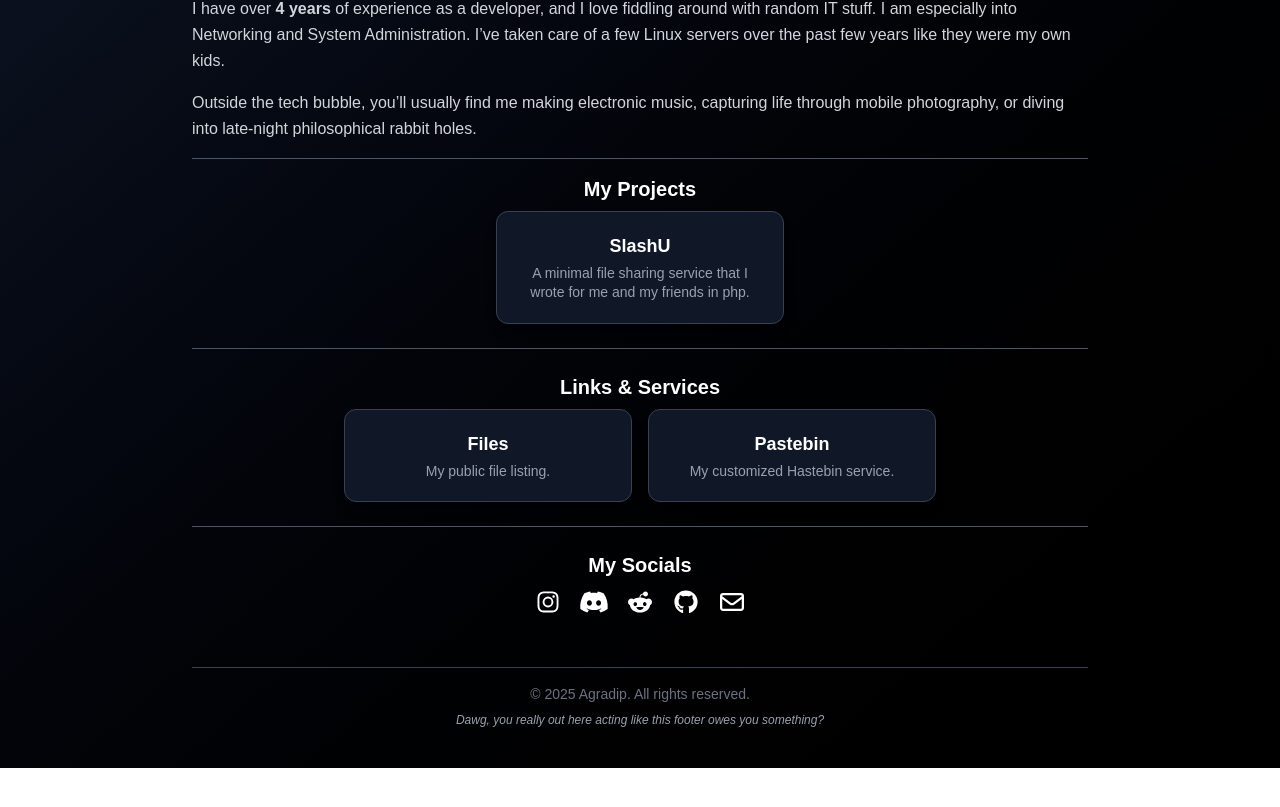
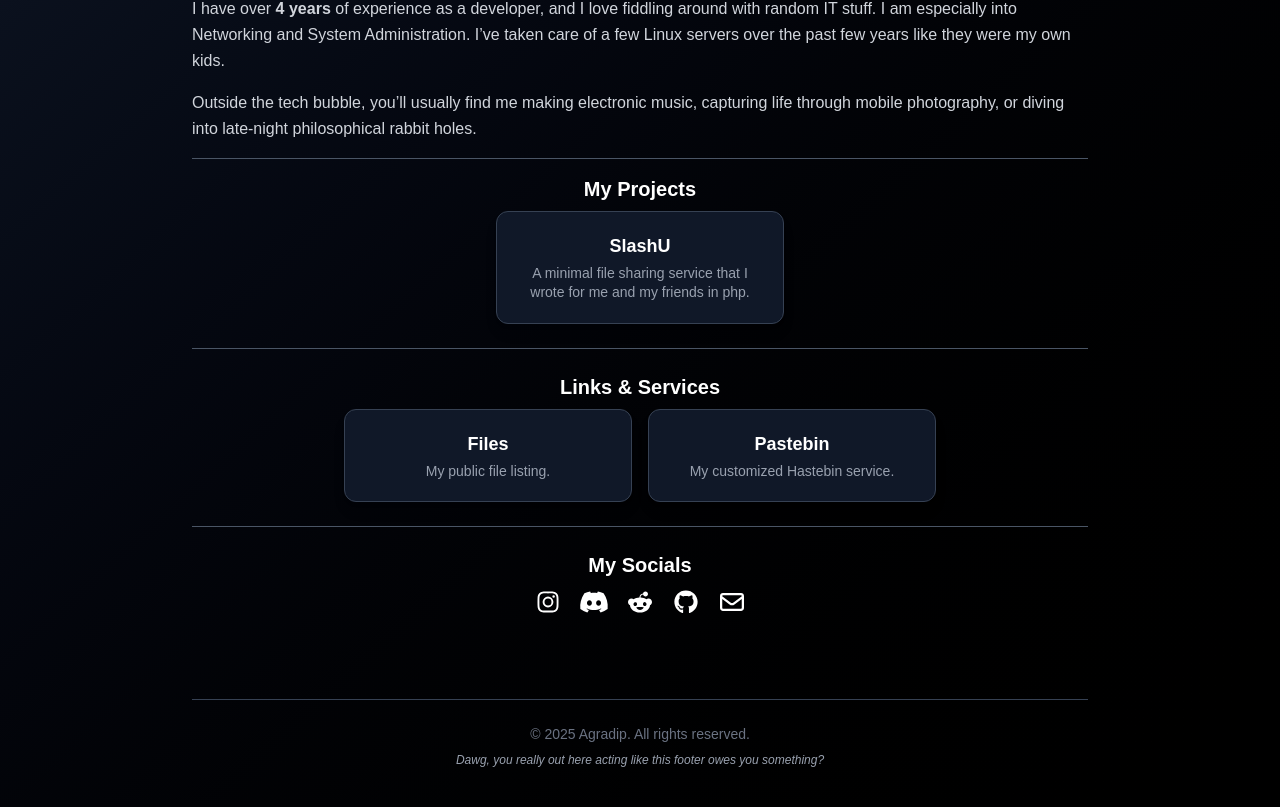
Before and after one commit to gradippp/agradip.fyi, a Next.js app: page / in a window 1280 px wide. Shown: the part 347-1154 px from the top of the page. Before the commit the page ends 1115 px from the top, so only its background shows below. Built offline with nearby package versions, Linux system fonts and the light colour scheme; no server answers.

Commit message:
Some mods

```diff
--- a/src/app/layout.tsx
+++ b/src/app/layout.tsx
@@ -1,6 +1,7 @@
 import type { Metadata } from "next";
 import { Geist, Geist_Mono } from "next/font/google";
 import "./globals.css";
+import Footer from "@/components/Footer";
 
 const geistSans = Geist({
   variable: "--font-geist-sans",
@@ -45,7 +46,13 @@ export default function RootLayout({
       <body
         className={`${geistSans.variable} ${geistMono.variable} antialiased`}
       >
-        {children}
+        <div className="bg-gradient-to-br from-gray-900 to-black">
+          {children}
+
+          <div className="max-w-4xl mx-auto text-center">
+            <Footer />
+          </div>
+        </div>
       </body>
     </html>
   );
--- a/src/app/page.tsx
+++ b/src/app/page.tsx
@@ -28,7 +28,7 @@ export default function Home() {
   };
 
   const handleRedPill = () => {
-    window.open(MISC.RED_PILL_REDIRECT);
+    window.location.href = MISC.RED_PILL_REDIRECT;
     closePillPopup();
   };
 
@@ -38,7 +38,7 @@ export default function Home() {
   };
 
   return (
-    <main className="bg-gradient-to-br from-gray-900 to-black text-white min-h-screen p-4 flex items-center justify-center relative overflow-hidden">
+    <main className="text-white min-h-screen p-4 flex items-center justify-center relative overflow-hidden">
       {showPills && (
         <PillPopup
           onRedPill={handleRedPill}
@@ -123,7 +123,6 @@ export default function Home() {
             ))}
           </div>
         </div>
-        <Footer />
       </div>
     </main>
   );
--- /dev/null
+++ b/src/app/redpilled/page.tsx
@@ -0,0 +1,56 @@
+"use client";
+
+import Link from "next/link";
+import { FontAwesomeIcon } from "@fortawesome/react-fontawesome";
+import { faArrowLeft } from "@fortawesome/free-solid-svg-icons";
+
+export default function RedPilled() {
+  return (
+    <main className="min-h-screen flex flex-col items-center justify-between p-4 text-white relative">
+      <div className="relative z-10 max-w-4xl w-full text-center space-y-6 flex-grow">
+        <h1 className="text-3xl md:text-4xl font-bold text-blue-400">
+          The Pale Blue Dot
+        </h1>
+
+        <div className="aspect-video w-full rounded-lg overflow-hidden shadow-xl border border-gray-700">
+          <video
+            src="https://files.agradip.fyi/u/b4ce0282.mp4"
+            controls
+            className="w-full h-full"
+          />
+        </div>
+
+        <p className="text-gray-300 leading-relaxed text-lg mt-4 italic">
+          “Look again at that dot. That's here. That's home. That's us.”
+        </p>
+
+        <div className="text-gray-400 text-base leading-relaxed text-left mt-4 px-2 md:px-6 space-y-2">
+          <p>
+            On that pale blue dot floats everything we've ever known — every
+            joy, every pain, every hero, coward, explorer, and creator. It
+            reminds us of our shared fragility and the absurdity of our
+            divisions.
+          </p>
+          <p>
+            When you zoom out far enough, our pride, our wars, and even our
+            borders blur into irrelevance. The universe doesn't care for our
+            labels — but maybe that's a good thing. It's a call to humility, to
+            kindness, and to curiosity.
+          </p>
+          <p>
+            To be red-pilled is not just to “see the truth,” but to understand
+            the scale of our ignorance — and to embrace the beauty of it.
+          </p>
+        </div>
+
+        <Link
+          href="/"
+          className="inline-flex items-center gap-2 mt-6 text-blue-500 hover:text-blue-300 transition"
+        >
+          <FontAwesomeIcon icon={faArrowLeft} />
+          Back to Home
+        </Link>
+      </div>
+    </main>
+  );
+}
--- a/src/components/Footer.tsx
+++ b/src/components/Footer.tsx
@@ -23,11 +23,14 @@ export default function Footer() {
   }, []);
 
   return (
-    <footer className="mt-12 text-center text-sm text-gray-500 border-t border-gray-700 pt-4 pb-6">
-      <div>
-        {"\u00A9"} {new Date().getFullYear()} Agradip. All rights reserved.
+    <footer className="mt-16 border-t border-gray-700 pt-6 pb-10 text-center text-sm text-gray-500 transition-all duration-300">
+      <div className="mb-2">
+        <span className="hover:text-white transition-colors duration-200">
+          {"\u00A9"} {new Date().getFullYear()} Agradip. All rights reserved.
+        </span>
       </div>
-      <div className="mt-2 text-xs italic text-gray-400">{message}</div>
+
+      <div className="text-xs italic text-gray-400">{message}</div>
     </footer>
   );
 }
--- a/src/data/misc.ts
+++ b/src/data/misc.ts
@@ -1,3 +1,3 @@
 export const MISC = {
-  RED_PILL_REDIRECT: "https://www.youtube.com/watch?v=wupToqz1e2g",
+  RED_PILL_REDIRECT: "/redpilled",
 };
```
